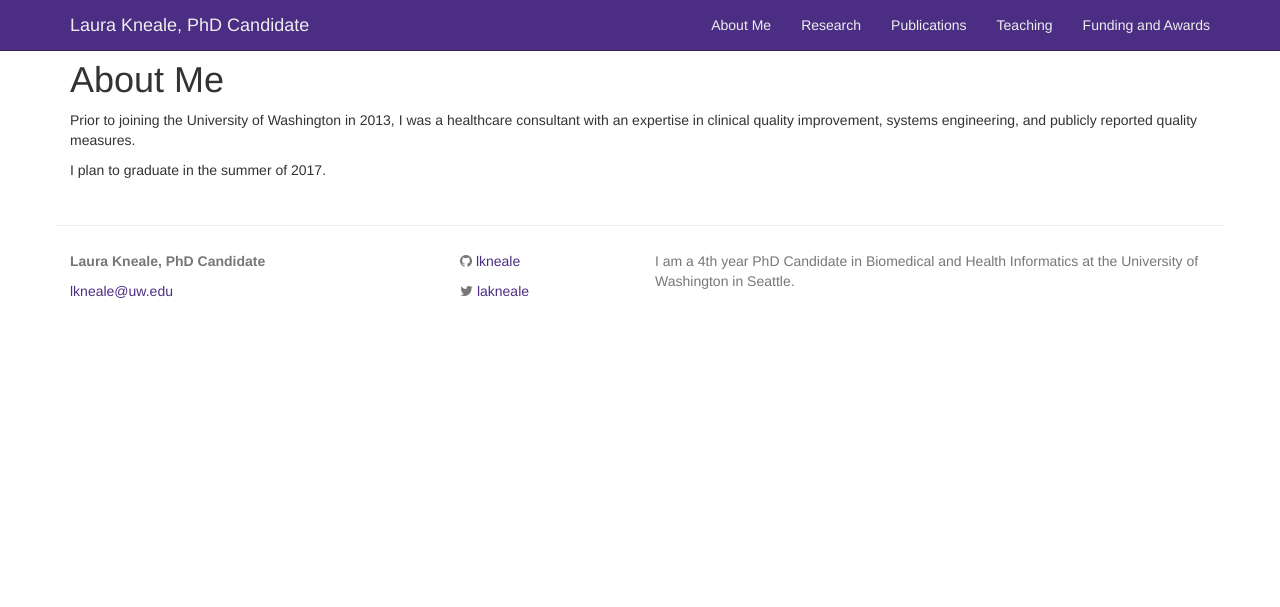
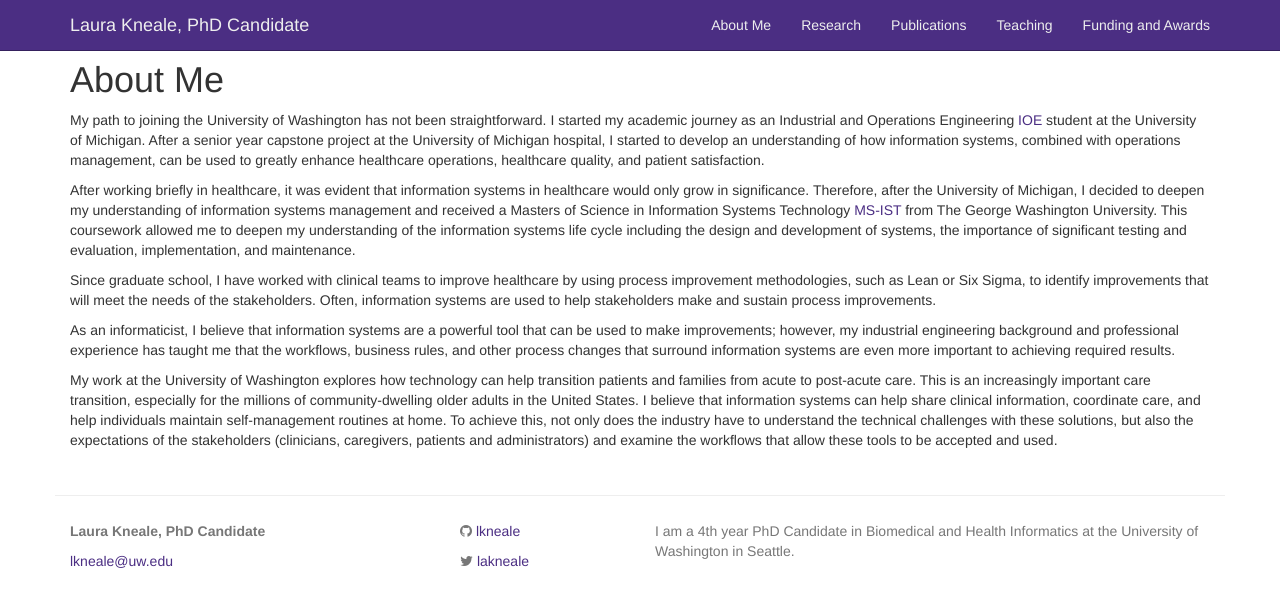
Before and after one commit to lkneale/lkneale.github.io, a Jekyll site: the page built from cv.md, in a window 1280 px wide. Shown: the top 607 px of the page. Built offline with Jekyll 4.4.1, drawn with Linux system fonts in a browser that asks for light colours.

Commit message:
Update cv.md

```diff
--- a/cv.md
+++ b/cv.md
@@ -4,6 +4,12 @@ title: About Me
 permalink: /about/
 ---
 
-Prior to joining the University of Washington in 2013, I was a healthcare consultant with an expertise in clinical quality improvement, systems engineering, and publicly reported quality measures.
+My path to joining the University of Washington has not been straightforward. I started my academic journey as an Industrial and Operations Engineering [IOE](http://www.engin.umich.edu/ioe) student at the University of Michigan. After a senior year capstone project at the University of Michigan hospital, I started to develop an understanding of how information systems, combined with operations management, can be used to greatly enhance healthcare operations, healthcare quality, and patient satisfaction.
 
- I plan to graduate in the summer of 2017.
+After working briefly in healthcare, it was evident that information systems in healthcare would only grow in significance. Therefore, after the University of Michigan, I decided to deepen my understanding of information systems management and received a Masters of Science in Information Systems Technology [MS-IST](http://business.gwu.edu/programs/specialized-masters/m-s-information-systems-technology/) from The George Washington University. This coursework allowed me to deepen my understanding of the information systems life cycle including the design and development of systems, the importance of significant testing and evaluation, implementation, and maintenance.
+
+Since graduate school, I have worked with clinical teams to improve healthcare by using process improvement methodologies, such as Lean or Six Sigma, to identify improvements that will meet the needs of the stakeholders. Often, information systems are used to help stakeholders make and sustain process improvements.
+
+As an informaticist, I believe that information systems are a powerful tool that can be used to make improvements; however, my industrial engineering background and professional experience has taught me that the workflows, business rules, and other process changes that surround information systems are even more important to achieving required results.
+
+My work at the University of Washington explores how technology can help transition patients and families from acute to post-acute care. This is an increasingly important care transition, especially for the millions of community-dwelling older adults in the United States. I believe that information systems can help share clinical information, coordinate care, and help individuals maintain self-management routines at home. To achieve this, not only does the industry have to understand the technical challenges with these solutions, but also the expectations of the stakeholders (clinicians, caregivers, patients and administrators) and examine the workflows that allow these tools to be accepted and used.
```
